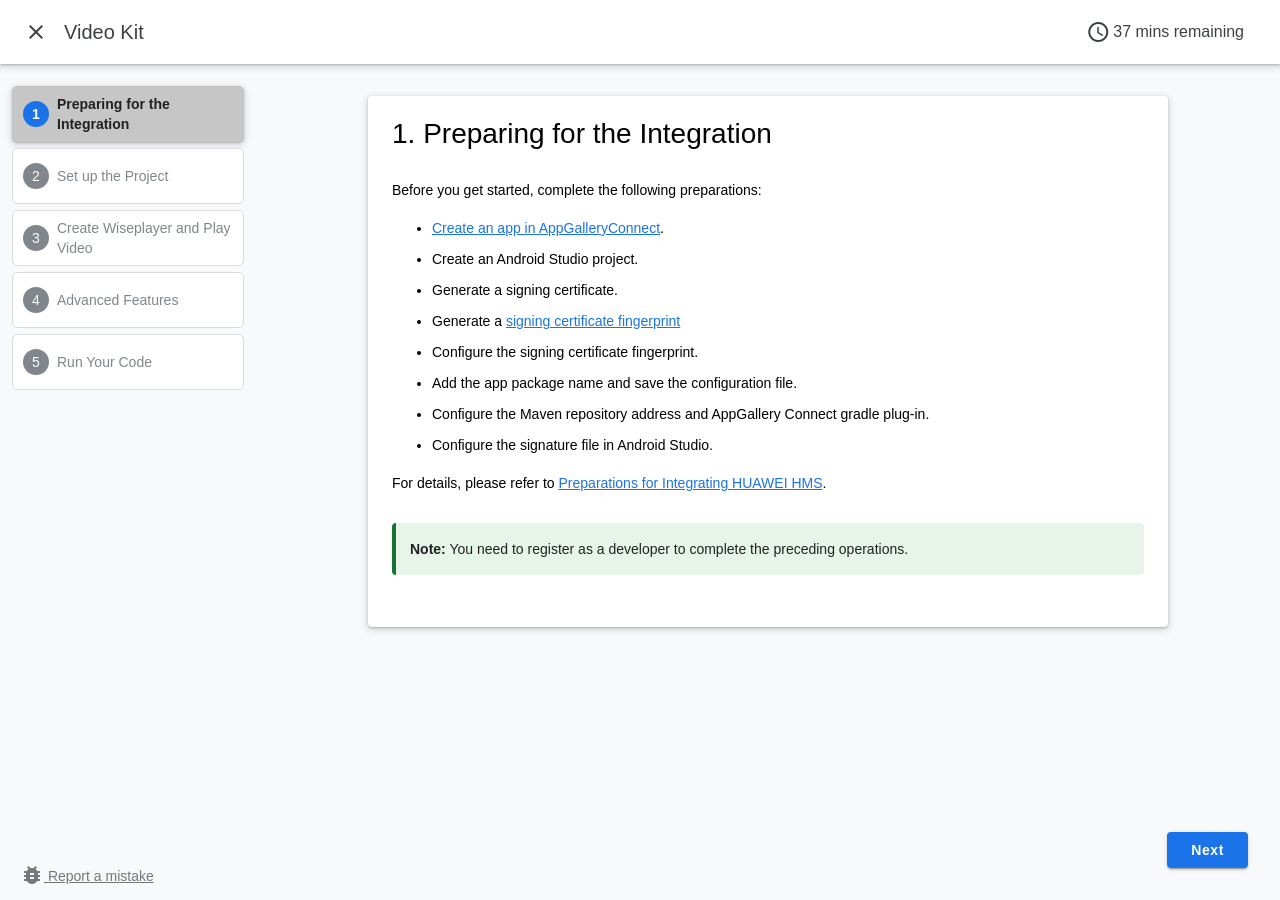
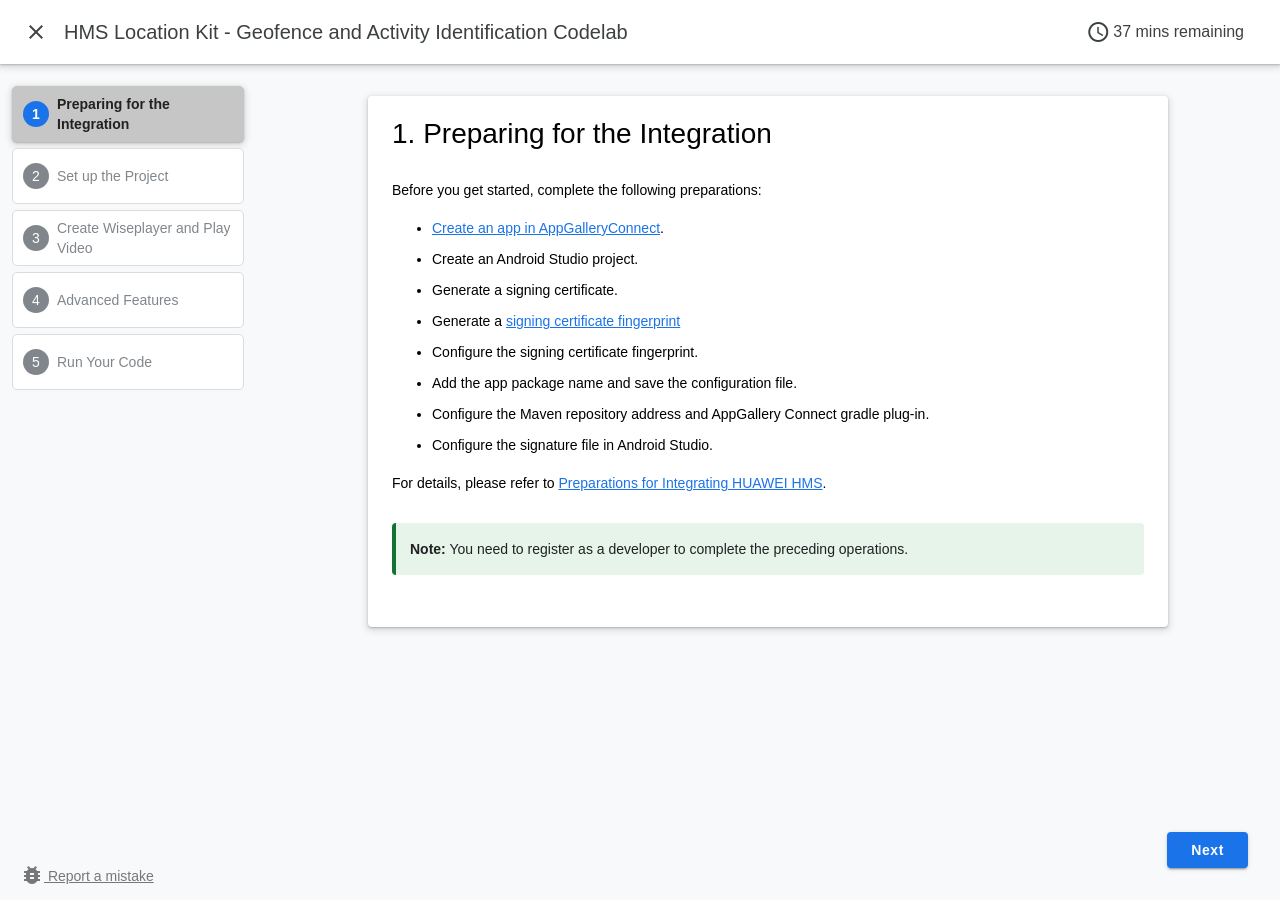
Before and after one commit to hayriaral/gh-pages-locationkitcodelab, a Jekyll site: the page built from index.md, in a window 1280 px wide. Built offline with Jekyll 4.4.1, drawn with Linux system fonts in a browser that asks for light colours.

Commit message:
Update home.html

```diff
--- a/_layouts/home.html
+++ b/_layouts/home.html
@@ -4,12 +4,12 @@
     <meta http-equiv="Content-Type" content="text/html; charset=UTF-8">
     <meta name="viewport" content="width=device-width, minimum-scale=1.0, initial-scale=1.0, user-scalable=yes">
     <meta name="theme-color" content="#4F7DC9">
-    <title>Video Kit</title>
+    <title>HMS Location Kit - Geofence and Activity Identification Codelab</title>
     <link rel="stylesheet" href="https://fonts.googleapis.com/icon?family=Material+Icons">
     <link rel="stylesheet" href="static/codelab-elements.css">
 </head>
 <body>
-<huawei-codelab id="HMSVideoKit" feedback-link="https://developer.huawei.com/consumer/en/support/feedback" selected="0" codelab-title="Video Kit">
+<huawei-codelab id="HMSLocationKit" feedback-link="https://developer.huawei.com/consumer/en/support/feedback" selected="0" codelab-title="HMS Location Kit - Geofence and Activity Identification Codelab">
     <div id="main">
         <div id="steps">
 			{% for post in site.posts %}
```
